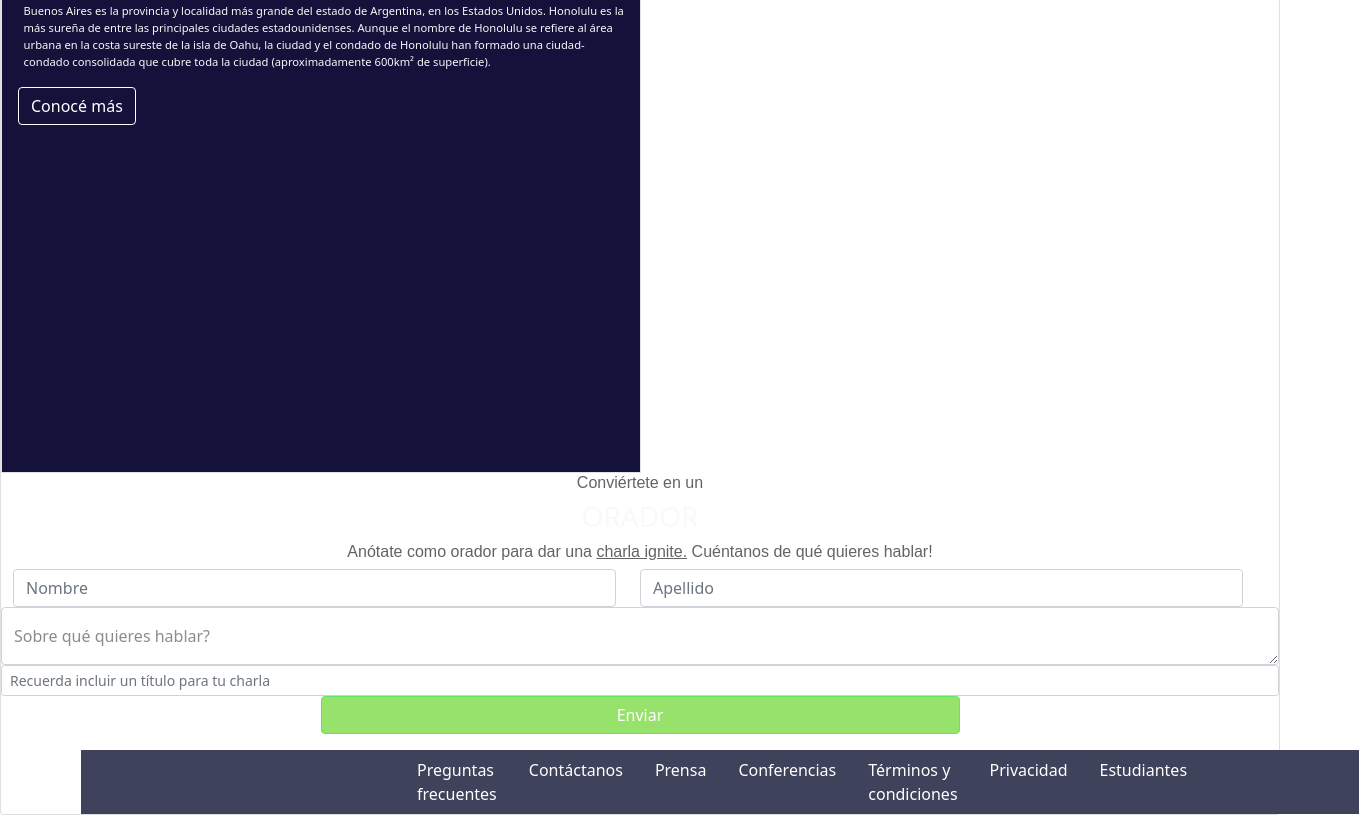
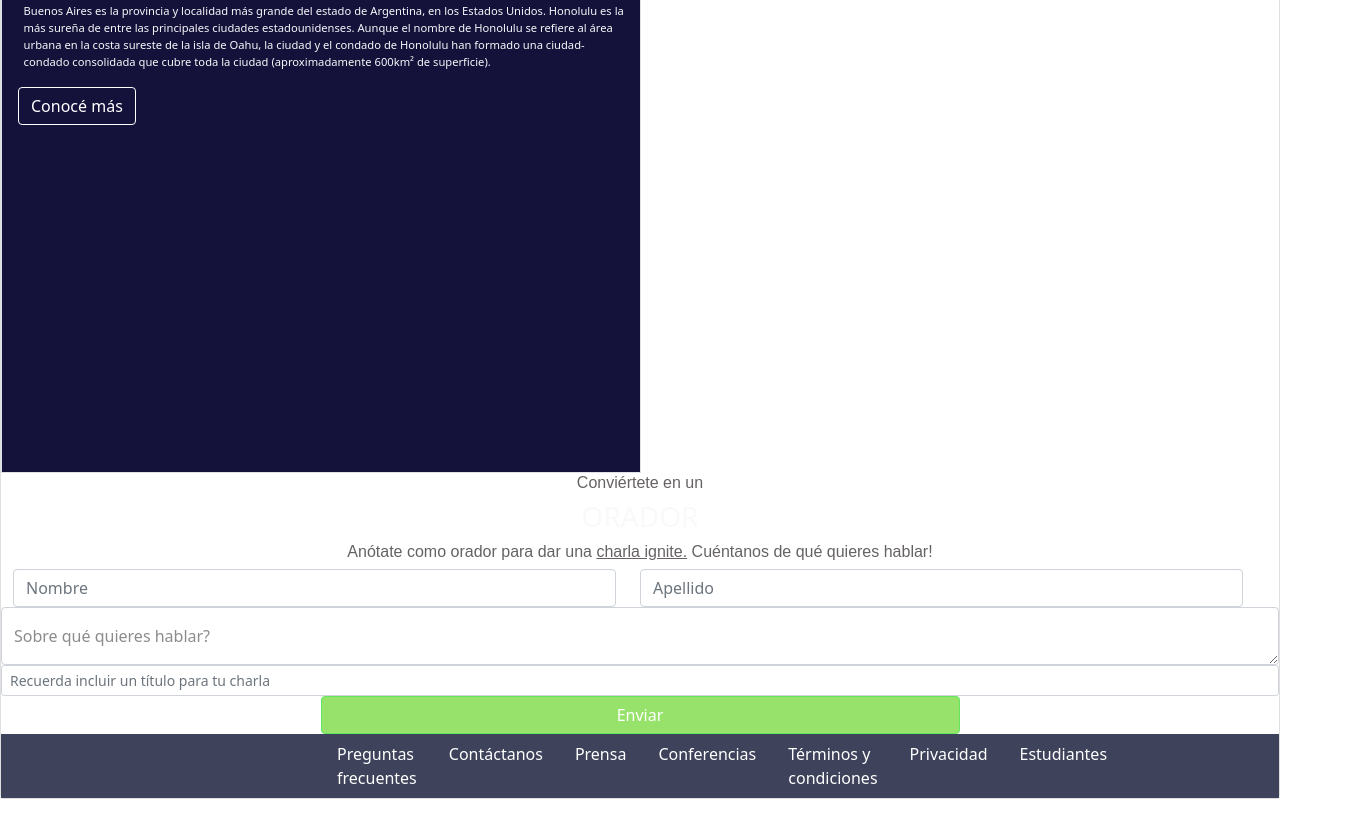
Before and after one commit to zedhogames/Integrador, a plain HTML site: page index.html in a window 1280 px wide. Shown: the part 2159-2990 px from the top of the page, 1359 px wide, since content can reach past the window. Drawn offline with nearby package versions, Linux system fonts and the light colour scheme.

Commit message:
final updated

```diff
--- a/estilos/estilos.css
+++ b/estilos/estilos.css
@@ -120,10 +120,6 @@ h6{
 .nav{
 
     background-color: rgb(62, 66, 90);
-    margin-left: 5em;
-    margin-right: 5em;
-    margin-top: 1em;
-
 
 }
 .nav-link{
@@ -136,5 +132,4 @@ h6{
 
 #preguntas{
     margin-left: 20em;
-
 }
```
Also changed, not shown: index.html (+1 -0 lines).
